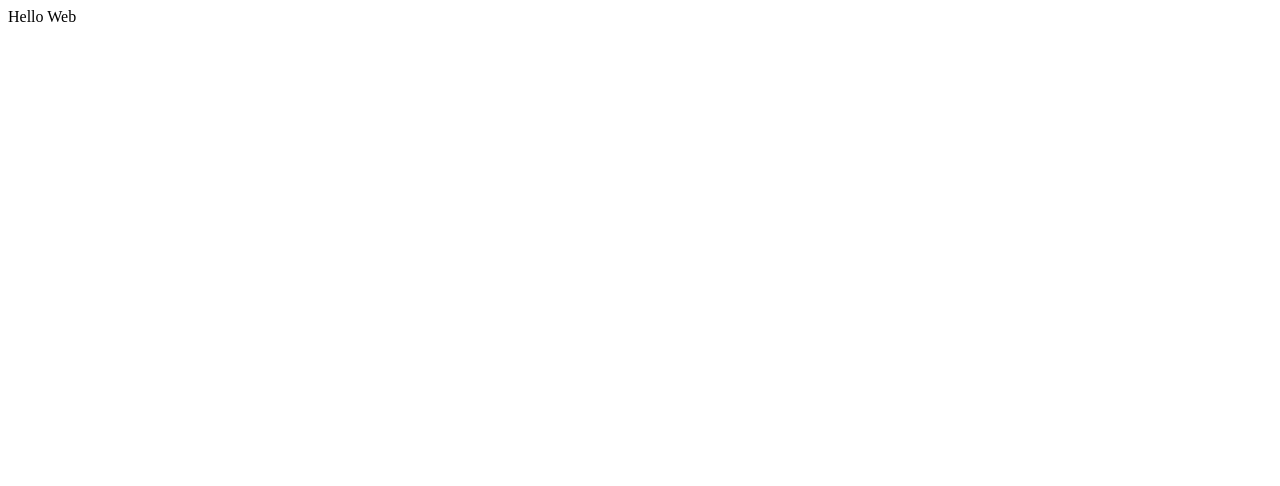
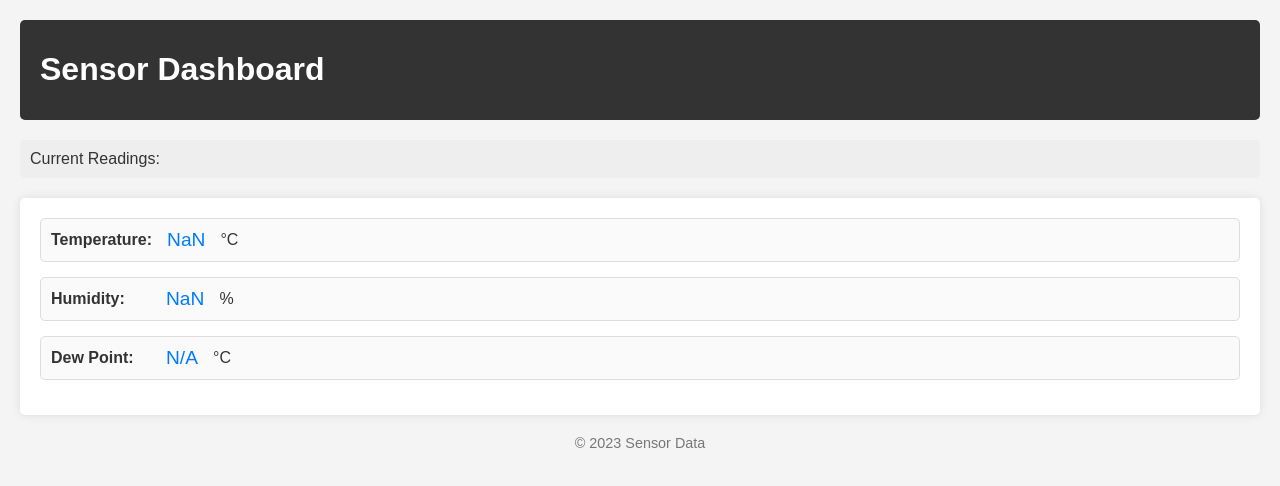
Before and after one commit to SpeedCrash100/esp32-web-temperature, a plain HTML site: page src/web/data/index.html in a window 1280 px wide. Drawn offline with Linux system fonts and the light colour scheme; no server answers.

Commit message:
feat: Page redesign

```diff
--- a/src/web/data/index.css
+++ b/src/web/data/index.css
@@ -0,0 +1,58 @@
+body {
+    font-family: sans-serif;
+    margin: 20px;
+    background-color: #f4f4f4;
+    color: #333;
+}
+
+header {
+    background-color: #333;
+    color: #fff;
+    padding: 10px 20px;
+    margin-bottom: 20px;
+    border-radius: 5px;
+}
+
+nav {
+    margin-bottom: 20px;
+    background-color: #eee;
+    padding: 10px;
+    border-radius: 5px;
+}
+
+main {
+    background-color: #fff;
+    padding: 20px;
+    border-radius: 5px;
+    box-shadow: 0 0 10px rgba(0, 0, 0, 0.1);
+}
+
+footer {
+    margin-top: 20px;
+    text-align: center;
+    font-size: 0.9em;
+    color: #777;
+}
+
+.metric {
+    display: flex;
+    align-items: center;
+    gap: 15px;
+    margin-bottom: 15px;
+    padding: 10px;
+    border: 1px solid #ddd;
+    border-radius: 5px;
+    background-color: #fafafa;
+}
+
+.metric-label {
+    font-weight: bold;
+    min-width: 100px;
+    /* Ensures labels align nicely */
+}
+
+.metric-value {
+    font-size: 1.2em;
+    color: #007bff;
+    /* A distinct color for values */
+}
--- a/src/web/data/index.html
+++ b/src/web/data/index.html
@@ -4,21 +4,39 @@
 <head>
     <meta charset="UTF-8">
     <meta name="viewport" content="width=device-width, initial-scale=1.0">
-    <title>Hello</title>
-    <style>
-    </style>
+    <title>Sensor Readings</title>
+    <link rel="stylesheet" href="/index.css">
 </head>
 
 <body>
-    <header style="display: flex; align-items: center; gap: 10px;">
+    <header>
+        <h1>Sensor Dashboard</h1>
     </header>
     <nav>
+        Current Readings:
     </nav>
     <main>
-        Hello Web
+        <div class="metric">
+            <span class="metric-label">Temperature:</span>
+            <span id="temperature-value" class="metric-value">Loading...</span>
+            <span>°C</span>
+        </div>
+        <div class="metric">
+            <span class="metric-label">Humidity:</span>
+            <span id="humidity-value" class="metric-value">Loading...</span>
+            <span>%</span>
+        </div>
+        <!-- New div for Dew Point -->
+        <div class="metric">
+            <span class="metric-label">Dew Point:</span>
+            <span id="dewpoint-value" class="metric-value">Loading...</span>
+            <span>°C</span>
+        </div>
     </main>
     <footer>
+        &copy; 2023 Sensor Data
     </footer>
+    <script src="/index.js"></script>
 </body>
 
 </html>
--- a/src/web/data/index.js
+++ b/src/web/data/index.js
@@ -0,0 +1,43 @@
+async function updateReadings() {
+    let temperature = null;
+    let humidity = null;
+
+    // Fetch Temperature
+    try {
+        const temperatureResponse = await fetch('/temperature');
+        temperature = parseFloat(await temperatureResponse.text()); // Parse as float
+        document.getElementById('temperature-value').textContent = temperature.toFixed(1); // Display with 1 decimal
+    } catch (error) {
+        console.error('Error fetching temperature:', error);
+        document.getElementById('temperature-value').textContent = 'Error';
+    }
+
+    // Fetch Humidity
+    try {
+        const humidityResponse = await fetch('/humidity');
+        humidity = parseFloat(await humidityResponse.text()); // Parse as float
+        document.getElementById('humidity-value').textContent = humidity.toFixed(1); // Display with 1 decimal
+    } catch (error) {
+        console.error('Error fetching humidity:', error);
+        document.getElementById('humidity-value').textContent = 'Error';
+    }
+
+    // Calculate and Display Dew Point if both values were fetched successfully
+    if (temperature !== null && humidity !== null && !isNaN(temperature) && !isNaN(humidity)) {
+        // Calculate Dew Point using the simplified formula
+        // T_dew = T - ((100 - RH) / 5)
+        const dewPoint = temperature - ((100 - humidity) / 5);
+        document.getElementById('dewpoint-value').textContent = dewPoint.toFixed(1); // Display with 1 decimal
+    } else {
+        // If either value failed or is invalid, show N/A or Error for dew point
+        if (document.getElementById('dewpoint-value')) { // Check if element exists before trying to update
+            document.getElementById('dewpoint-value').textContent = 'N/A';
+        }
+    }
+}
+
+// Update readings every 5 seconds
+setInterval(updateReadings, 5000);
+
+// Initial update when the page loads
+document.addEventListener('DOMContentLoaded', updateReadings);
```
Also changed, not shown: 1 other file.
